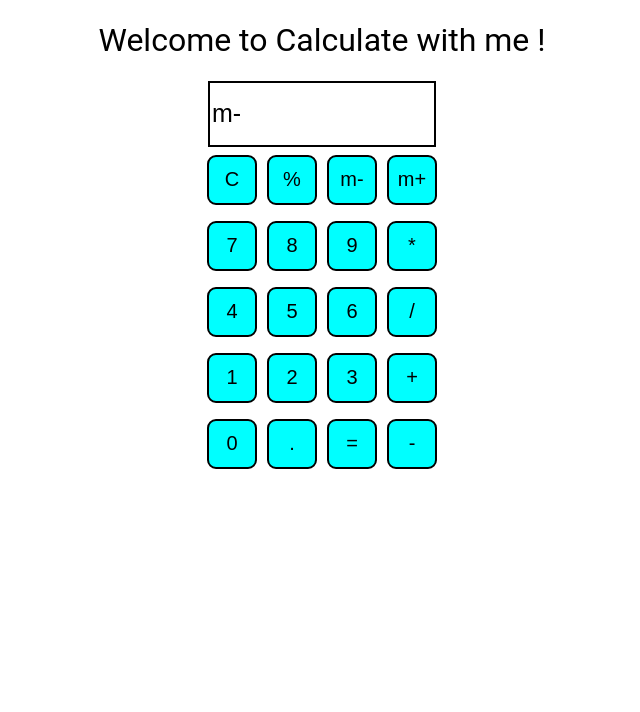
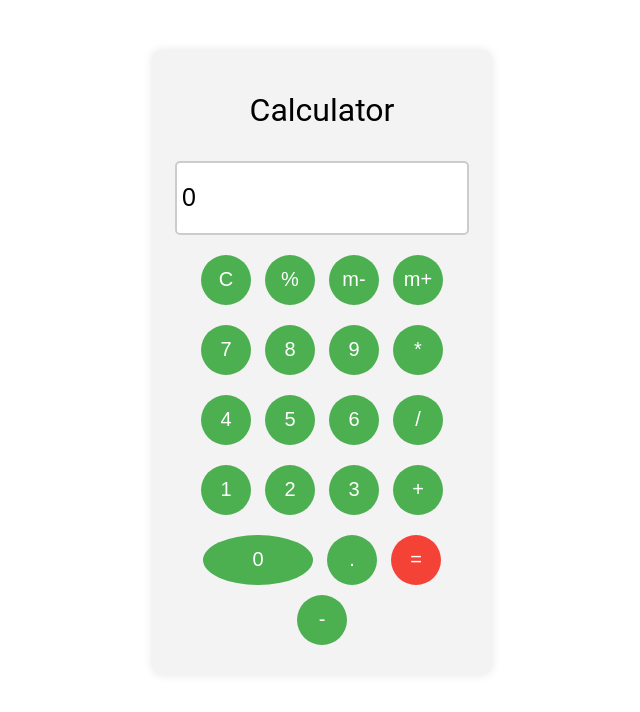
Before and after one commit to Varsharani108/calculator-app, a plain HTML site: page index.html in a window 1280 px wide. Both pictures are taken after a click on the button "m-". Shown: the whole page, without its empty margins (318-958 px from the left). Drawn offline with Linux system fonts and the light colour scheme.

Commit message:
Updated style.css file

```diff
--- a/index.html
+++ b/index.html
@@ -3,50 +3,44 @@
 <head>
     <meta charset="UTF-8">
     <meta name="viewport" content="width=device-width, initial-scale=1.0">
-    <title>Document</title>
-    <link rel="stylesheet"href="style.css">
-    <link rel="stylesheet"href="script.js">
+    <title>Calculator</title>
+    <link rel="stylesheet" href="style.css">
 </head>
 <body>
-    <h1 class="heading">Welcome to Calculate with me !</h1>
-    <div class="container">
-        <div >
-            <input type="text" class="input">
-        </div>
+    <div class="calculator">
+        <h1 class="heading">Calculator</h1>
+        <input type="text" class="input" readonly>
+        <div class="buttons">
             <div class="row">
-            <button class="button">C</button>
+                <button class="button clear">C</button>
                 <button class="button">%</button>
                 <button class="button">m-</button>
                 <button class="button">m+</button>
-
             </div>
             <div class="row">
                 <button class="button">7</button>
                 <button class="button">8</button>
                 <button class="button">9</button>
-            <button class="button">*</button>
-
+                <button class="button operator">*</button>
             </div>
             <div class="row">
                 <button class="button">4</button>
                 <button class="button">5</button>
                 <button class="button">6</button>
-            <button class="button">/</button>
-
+                <button class="button operator">/</button>
             </div>
             <div class="row">
                 <button class="button">1</button>
                 <button class="button">2</button>
                 <button class="button">3</button>
-            <button class="button">+</button>
-
+                <button class="button operator">+</button>
             </div>
             <div class="row">
-            <button class="button">0</button>
+                <button class="button zero">0</button>
                 <button class="button">.</button>
-            <button class="button">=</button>
-            <button class="button">-</button>
-
+                <button class="button operator equal">=</button>
+                <button class="button operator">-</button>
+            </div>
         </div>
     </div>
     <script src="script.js"></script>
--- a/script.js
+++ b/script.js
@@ -1,45 +1,30 @@
-let string="";
-let buttons=document.querySelectorAll('.button');
-Array.from(buttons).forEach((button)=>{
-    button.addEventListener('click',(e)=>{
-    if(e.target.innerHTML== '='){
-        string=eval(string);
-        document.querySelector('input').value=string;
+let string = "";
+let memory = 0; // Initialize memory variable
+const buttons = document.querySelectorAll('.button');
 
-    }
-    else if(e.target.innerHTML=='C'){
-        string="";
-        document.querySelector('input').value=string;
-    }
+buttons.forEach((button) => {
+    button.addEventListener('click', (e) => {
+        const value = e.target.innerHTML;
 
-    else{
-        console.log(e.target)
-        string=string + e.target.innerHTML;
-        document.querySelector('input').value=string;
+        if (value === '=') {
+            string = eval(string);
+            document.querySelector('.input').value = string;
+        } else if (value === 'C') {
+            string = "";
+            document.querySelector('.input').value = string;
+        } else if (value === 'm+') {
+            // Add displayed value to memory
+            memory += parseFloat(string || 0); // Converts string to number
+            string = "";
+            document.querySelector('.input').value = memory; // Display memory value
+        } else if (value === 'm-') {
+            // Subtract displayed value from memory
+            memory -= parseFloat(string || 0); // Converts string to number
+            string = "";
+            document.querySelector('.input').value = memory; // Display memory value
+        } else {
+            string += value;
+            document.querySelector('.input').value = string;
         }
-})
-})
-// let string = "";
-// let buttons = document.querySelectorAll('.button');
-
-// buttons.forEach(button => {
-//     button.addEventListener('click', (e) => {
-//         const buttonText = e.target.innerHTML;
-
-//         if (buttonText === '=') {
-//             try {
-//                 string = eval(string);
-//                 document.querySelector('input').value = string;
-//             } catch (error) {
-//                 document.querySelector('input').value = 'Error';
-//                 string = '';
-//             }
-//         } else if (buttonText === 'C') {
-//             string = "";
-//             document.querySelector('input').value = string;
-//         } else {
-//             string += buttonText;
-//             document.querySelector('input').value = string;
-//         }
-//     });
-// });
+    });
+});
--- a/style.css
+++ b/style.css
@@ -1,37 +1,65 @@
-.heading{
+/* Your CSS styles */
+
+.calculator {
     text-align: center;
+    margin: 50px auto;
+    width: 300px;
+    border-radius: 10px;
+    padding: 20px;
+    background-color: #f3f3f3;
+    box-shadow: 0 0 10px rgba(0, 0, 0, 0.1);
+}
 
-    font-family: 'Roboto',sans-serif;
+.heading {
+    font-family: 'Roboto', sans-serif;
     font-weight: normal;
 }
-.container{
 
+.input {
+    border: 2px solid #ccc;
+    font-size: 25px;
+    height: 60px;
+    width: calc(100% - 20px);
+    margin: 10px auto;
+    padding: 5px;
+    border-radius: 5px;
+}
+
+.buttons {
     display: flex;
     flex-direction: column;
-    text-align: center;
-    justify-content: center;
+    align-items: center;
+}
 
+.row {
+    margin: 5px 0;
+}
 
-}
-.button{
+.button {
     height: 50px;
     width: 50px;
-    margin: 0 3px;
-    border: 2px solid black;
-    border-radius: 9px;
+    margin: 5px;
+    border: none;
+    border-radius: 50%;
     cursor: pointer;
-    background-color: aqua;
-    font-family:Arial, Helvetica, sans-serif;
+    background-color: #4CAF50;
+    color: white;
     font-size: 20px;
+    transition: all 0.3s ease;
+}
 
+.button:hover {
+    background-color: #45a049;
 }
-.row{
-    margin: 8px 0;
+
+.equal {
+    background-color: #f44336;
 }
-.input{
-    border: 2px solid black;
-    font-size: 25px;
-    height: 60px;
-    width: 220px;
 
+.equal:hover {
+    background-color: #d32f2f;
 }
+
+.zero {
+    width: 110px;
+}
```
Lines whose indentation alone changed are shown as unchanged.
